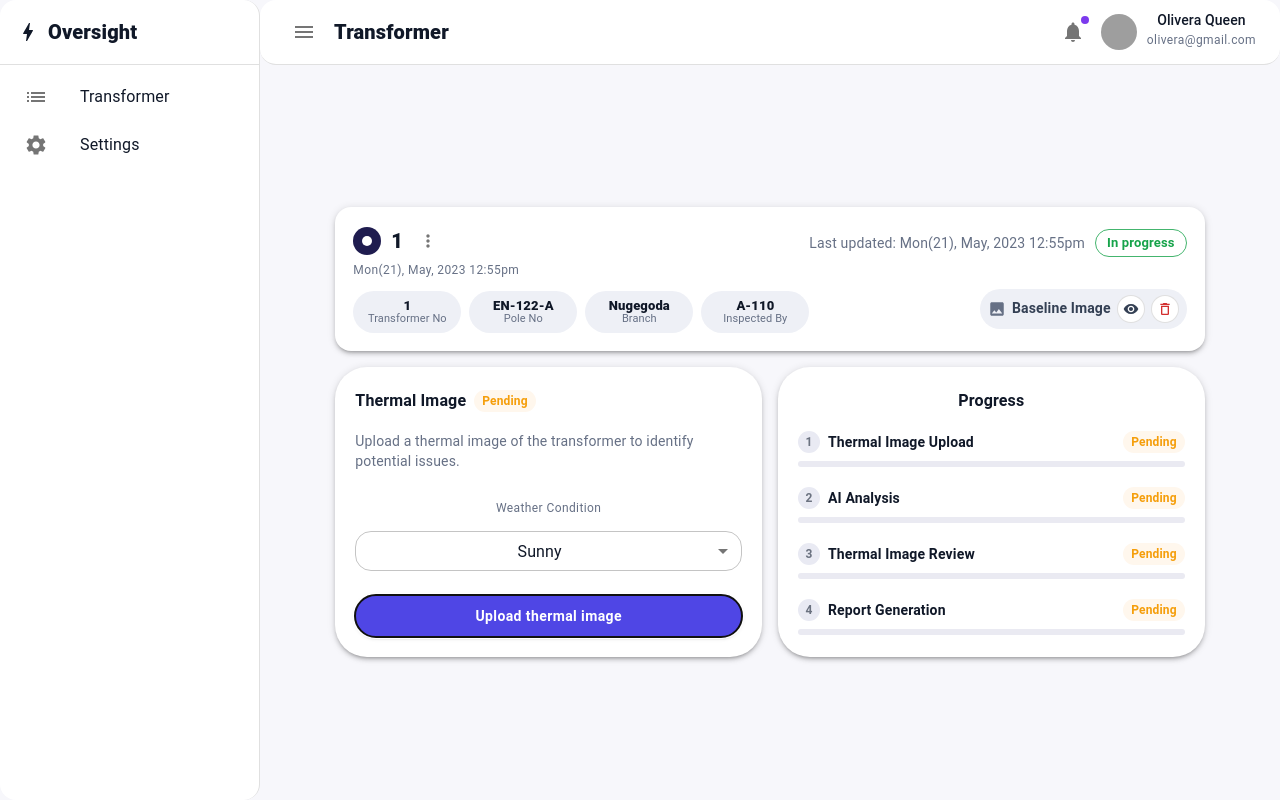
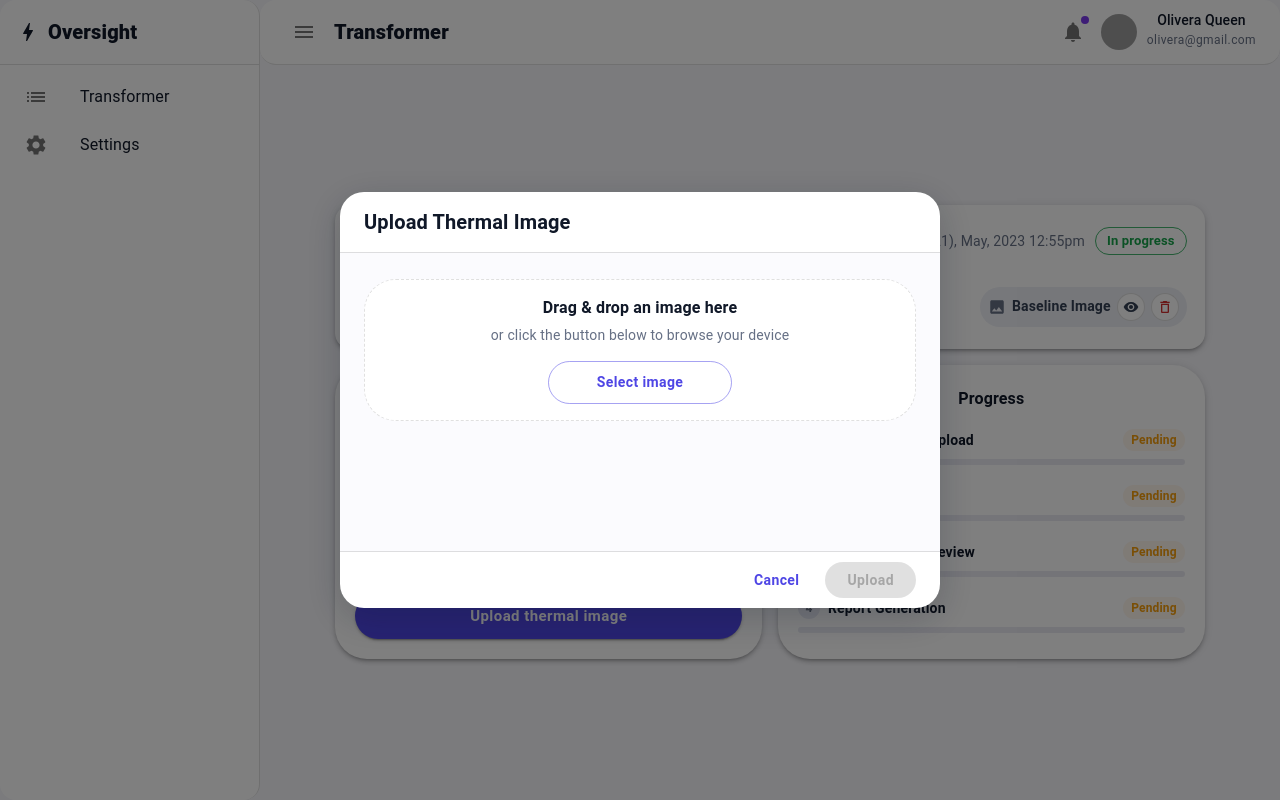
Before and after one commit to SamudraUduwaka/Transformer-maintenance-record-keeper-team-backslash, a React (Vite) app in the folder transformer-dashboard/: page /inspections/1/1 in a window 1280 px wide. Both pictures are taken after a click on the button "Upload thermal image". Built offline with nearby package versions, Linux system fonts and the light colour scheme; grey boxes are pictures that could not be loaded.

Commit message:
Upload Image pop-up added

```diff
--- a/transformer-dashboard/src/pages/InspectionDetails.tsx
+++ b/transformer-dashboard/src/pages/InspectionDetails.tsx
@@ -12,7 +12,6 @@ import {
   Drawer,
   FormControl,
   IconButton,
-  InputLabel,
   List,
   ListItem,
   ListItemButton,
@@ -27,6 +26,10 @@ import {
   Tooltip,
   Typography,
   createTheme,
+  Dialog,
+  DialogTitle,
+  DialogContent,
+  DialogActions,
 } from "@mui/material";
 import {
   Menu as MenuIcon,
@@ -131,6 +134,29 @@ export default function InspectionDetails() {
 
   const [weather, setWeather] = React.useState("Sunny");
 
+  // ---- Upload dialog state ----
+  const [uploadOpen, setUploadOpen] = React.useState(false);
+  const [file, setFile] = React.useState<File | null>(null);
+  const [preview, setPreview] = React.useState<string | null>(null);
+
+  const handleOpenUpload = () => setUploadOpen(true);
+  const handleCloseUpload = () => {
+    setUploadOpen(false);
+    setFile(null);
+    if (preview) URL.revokeObjectURL(preview);
+    setPreview(null);
+  };
+  const handleFileChange = (e: React.ChangeEvent<HTMLInputElement>) => {
+    const f = e.target.files?.[0] || null;
+    setFile(f);
+    if (preview) URL.revokeObjectURL(preview);
+    setPreview(f ? URL.createObjectURL(f) : null);
+  };
+  const handleConfirmUpload = () => {
+    // TODO: send file to your backend
+    handleCloseUpload();
+  };
+
   /* Drawer */
   const drawer = (
     <Box sx={{ height: "100%", display: "flex", flexDirection: "column" }}>
@@ -179,7 +205,7 @@ export default function InspectionDetails() {
           width: { sm: `calc(100% - ${drawerWidth}px)` },
         }}
       >
-        <Toolbar sx={{ minHeight: 64 /* slightly smaller */ }}>
+        <Toolbar sx={{ minHeight: 64 }}>
           <Stack direction="row" spacing={1.25} alignItems="center">
             <IconButton onClick={() => setMobileOpen(!mobileOpen)}>
               <MenuIcon />
@@ -308,8 +334,7 @@ export default function InspectionDetails() {
                     Weather Condition
                   </Typography>
                   <FormControl size="small" fullWidth sx={{ mt: 1.5 }}>
-
-                    <Select labelId="weather" value={weather} onChange={(e) => setWeather(e.target.value)}>
+                    <Select value={weather} onChange={(e) => setWeather(e.target.value)}>
                       <MenuItem value="Sunny">Sunny</MenuItem>
                       <MenuItem value="Cloudy">Cloudy</MenuItem>
                       <MenuItem value="Rainy">Rainy</MenuItem>
@@ -317,7 +342,20 @@ export default function InspectionDetails() {
                     </Select>
                   </FormControl>
                 </Box>
-                <Button fullWidth variant="contained" sx={{ mt: 3, borderRadius: 999, py: 1.1, fontWeight: 700 }}>Upload thermal image</Button>
+                <Button
+                  fullWidth
+                  variant="contained"
+                  onClick={handleOpenUpload}
+                  sx={{
+                    mt: 3,
+                    borderRadius: 999,
+                    py: 1.25,
+                    fontSize: 15,
+                    fontWeight: 700,
+                  }}
+                >
+                  Upload thermal image
+                </Button>
               </Paper>
 
               {/* Progress */}
@@ -330,10 +368,24 @@ export default function InspectionDetails() {
                     <Box key={step}>
                       <Stack direction="row" justifyContent="space-between" alignItems="center">
                         <Stack direction="row" spacing={1} alignItems="center">
-                          <Box sx={{ width: 22, height: 22, borderRadius: "50%", bgcolor: "#E9EAF3", display: "grid", placeItems: "center", fontSize: 12, fontWeight: 700, color: "#6B7280" }}>
+                          <Box
+                            sx={{
+                              width: 22,
+                              height: 22,
+                              borderRadius: "50%",
+                              bgcolor: "#E9EAF3",
+                              display: "grid",
+                              placeItems: "center",
+                              fontSize: 12,
+                              fontWeight: 700,
+                              color: "#6B7280",
+                            }}
+                          >
                             {idx + 1}
                           </Box>
-                          <Typography variant="body2" fontWeight={600}>{step}</Typography>
+                          <Typography variant="body2" fontWeight={600}>
+                            {step}
+                          </Typography>
                         </Stack>
                         <Chip size="small" label="Pending" sx={{ height: 22, fontSize: 12, fontWeight: 600, color: "#F59E0B", bgcolor: "#FFF7ED" }} />
                       </Stack>
@@ -348,6 +400,113 @@ export default function InspectionDetails() {
           </Stack>
         </Box>
       </Box>
+
+      {/* ===== Upload Image Dialog (compact, symmetric) ===== */}
+        <Dialog
+        open={uploadOpen}
+        onClose={handleCloseUpload}
+        fullWidth
+        maxWidth="sm"
+        PaperProps={{
+            sx: {
+            borderRadius: 1.5,               // ~12px corners (less rounded)
+            boxShadow: "0 10px 36px rgba(15,23,42,0.22)",
+            },
+        }}
+        >
+        <DialogTitle sx={{ px: 3, py: 1.75 }}>
+            <Typography variant="h6" fontWeight={700}>
+            Upload Thermal Image
+            </Typography>
+        </DialogTitle>
+
+        <DialogContent
+            dividers
+            sx={{
+            px: 3,
+            pt: 1.25,
+            pb: 1.5,                // tighter bottom padding
+            bgcolor: "#FBFBFE",
+            minHeight: 300,         // smaller overall height
+            }}
+        >
+            <Box
+            sx={{
+                my: 2,                 // equal top & bottom spacing around drop zone
+                p: 2,
+                border: "1px dashed",
+                borderColor: "divider",
+                borderRadius: 2,       // subtler rounding for the drop zone
+                textAlign: "center",
+                bgcolor: "white",
+            }}
+            >
+            {preview ? (
+                <Box sx={{ display: "flex", flexDirection: "column", alignItems: "center", gap: 1.25 }}>
+                <img
+                    src={preview}
+                    alt="preview"
+                    style={{ maxWidth: "100%", maxHeight: 200, borderRadius: 10, objectFit: "contain" }}
+                />
+                <Typography variant="body2" color="text.secondary">
+                    {file?.name}
+                </Typography>
+                <Button
+                    size="medium"
+                    onClick={() => {
+                    setFile(null);
+                    if (preview) URL.revokeObjectURL(preview);
+                    setPreview(null);
+                    }}
+                    sx={{ px: 2.25, py: 0.65, fontSize: 14 }}
+                >
+                    Choose another file
+                </Button>
+                </Box>
+            ) : (
+                <>
+                <Typography variant="body1" gutterBottom fontWeight={600}>
+                    Drag & drop an image here
+                </Typography>
+                <Typography variant="body2" color="text.secondary">
+                    or click the button below to browse your device
+                </Typography>
+                <Button
+                    component="label"
+                    variant="outlined"
+                    size="medium"
+                    sx={{ mt: 2, px: 6, py: 1, fontSize: 14, borderRadius: 999 }}
+                >
+                    Select image
+                    <input type="file" accept="image/*" hidden onChange={handleFileChange} />
+                </Button>
+                </>
+            )}
+            </Box>
+        </DialogContent>
+
+        <DialogActions sx={{ px: 3, py: 1.25 }}>
+            <Button onClick={handleCloseUpload} size="medium" sx={{ px: 2.25, py: 0.6, fontSize: 14 }}>
+            Cancel
+            </Button>
+            <Button
+            variant="contained"
+            size="medium"
+            onClick={handleConfirmUpload}
+            disabled={!file}
+            sx={{
+                px: 2.75,
+                py: 0.75,
+                fontSize: 14,
+                fontWeight: 700,
+                borderRadius: 999,
+            }}
+            >
+            Upload
+            </Button>
+        </DialogActions>
+        </Dialog>
+
     </ThemeProvider>
   );
 }
```
